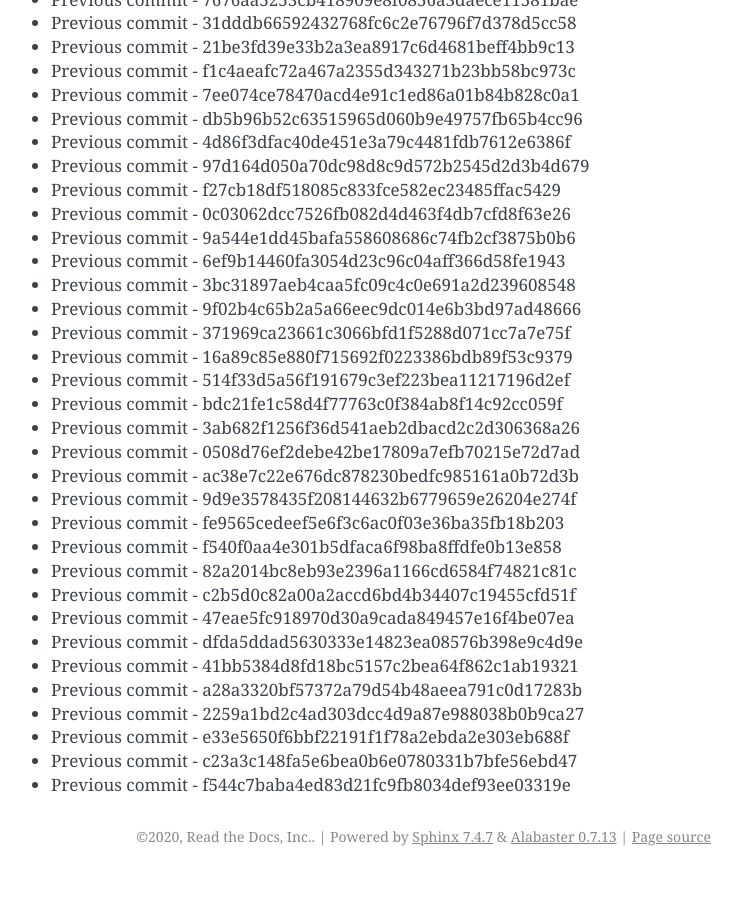
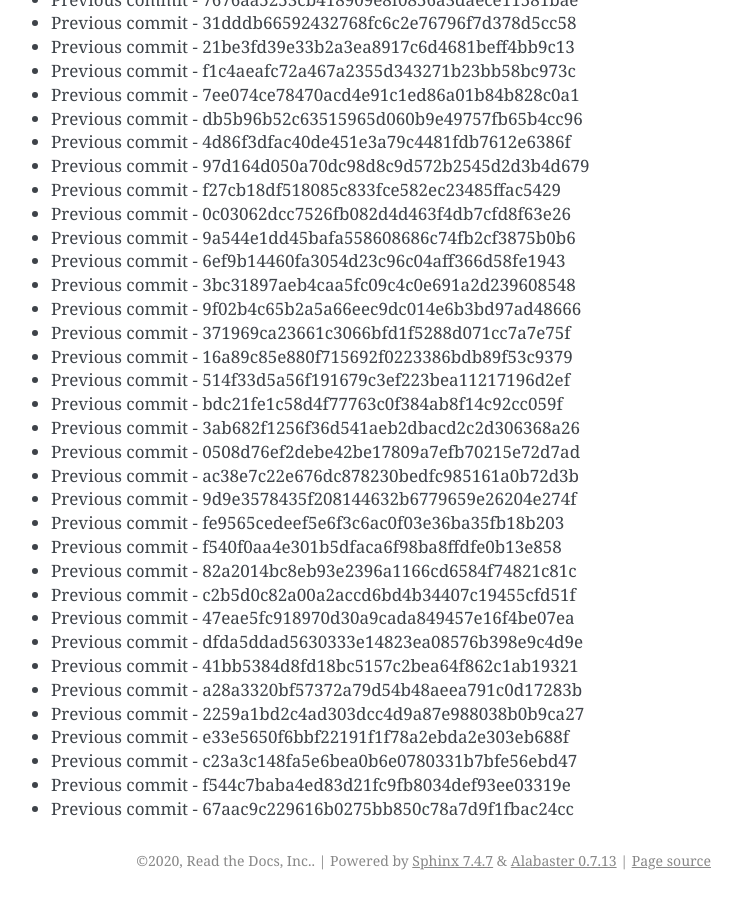
Before and after one commit to readthedocs/rtd-git-stresstest, a Sphinx documentation site: the page built from docs/updates.rst, in a window 1280 px wide and 900 px high, scrolled down 25595 px. Shown: the whole window, without its empty margins (399-1141 px from the left). Built offline with Sphinx 7.4.7, drawn with Linux system fonts in a browser that asks for light colours; before the commit the page ends 26471 px from its top, so only the background shows below that.

Commit message:
Generating commit from previous: 67aac9c229616b0275bb850c78a7d9f1fbac24cc

```diff
--- a/docs/updates.rst
+++ b/docs/updates.rst
@@ -1107,3 +1107,4 @@ It can be tested for any performance characteristics.
 * Previous commit - e33e5650f6bbf22191f1f78a2ebda2e303eb688f
 * Previous commit - c23a3c148fa5e6bea0b6e0780331b7bfe56ebd47
 * Previous commit - f544c7baba4ed83d21fc9fb8034def93ee03319e
+* Previous commit - 67aac9c229616b0275bb850c78a7d9f1fbac24cc
```
